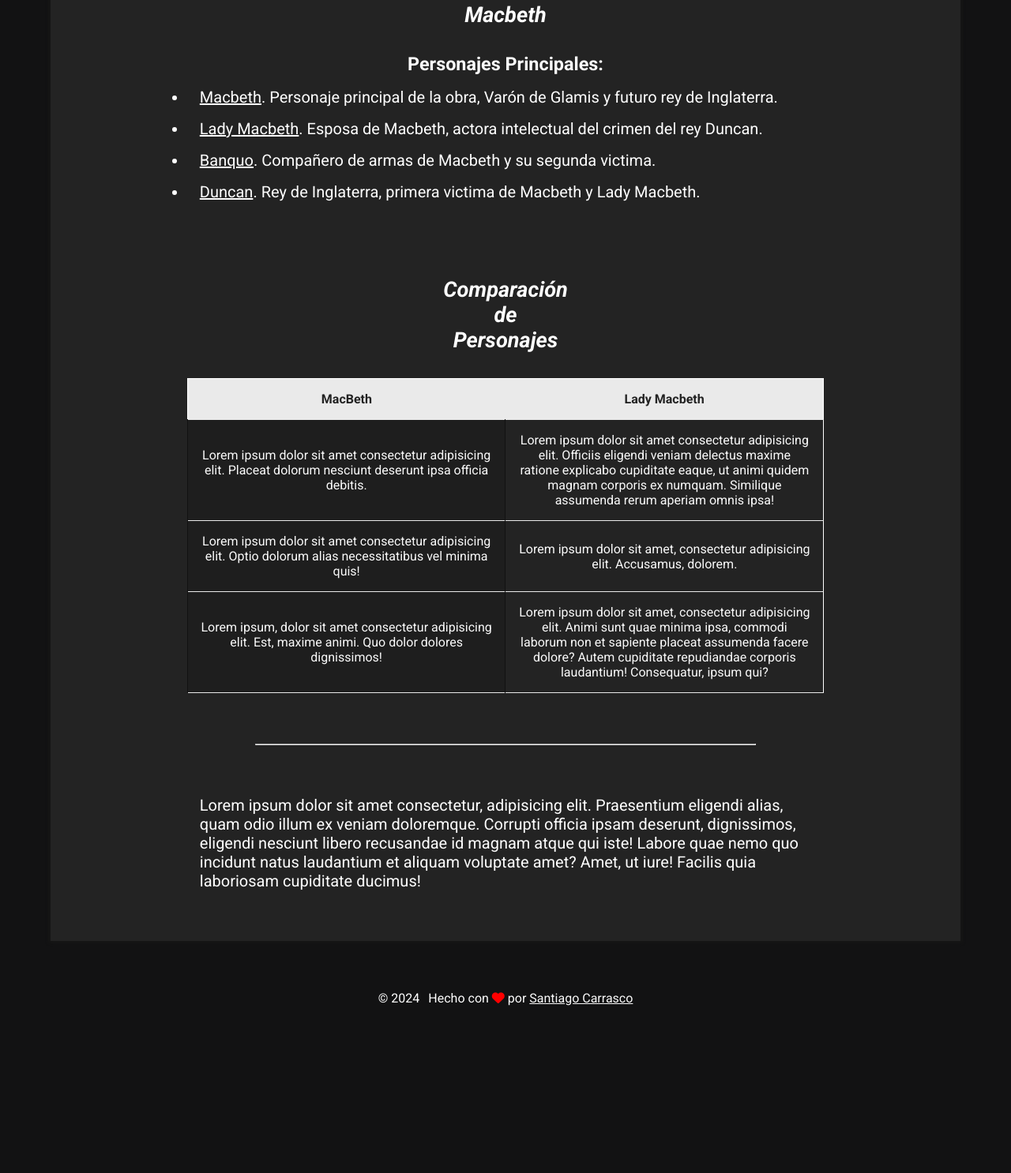
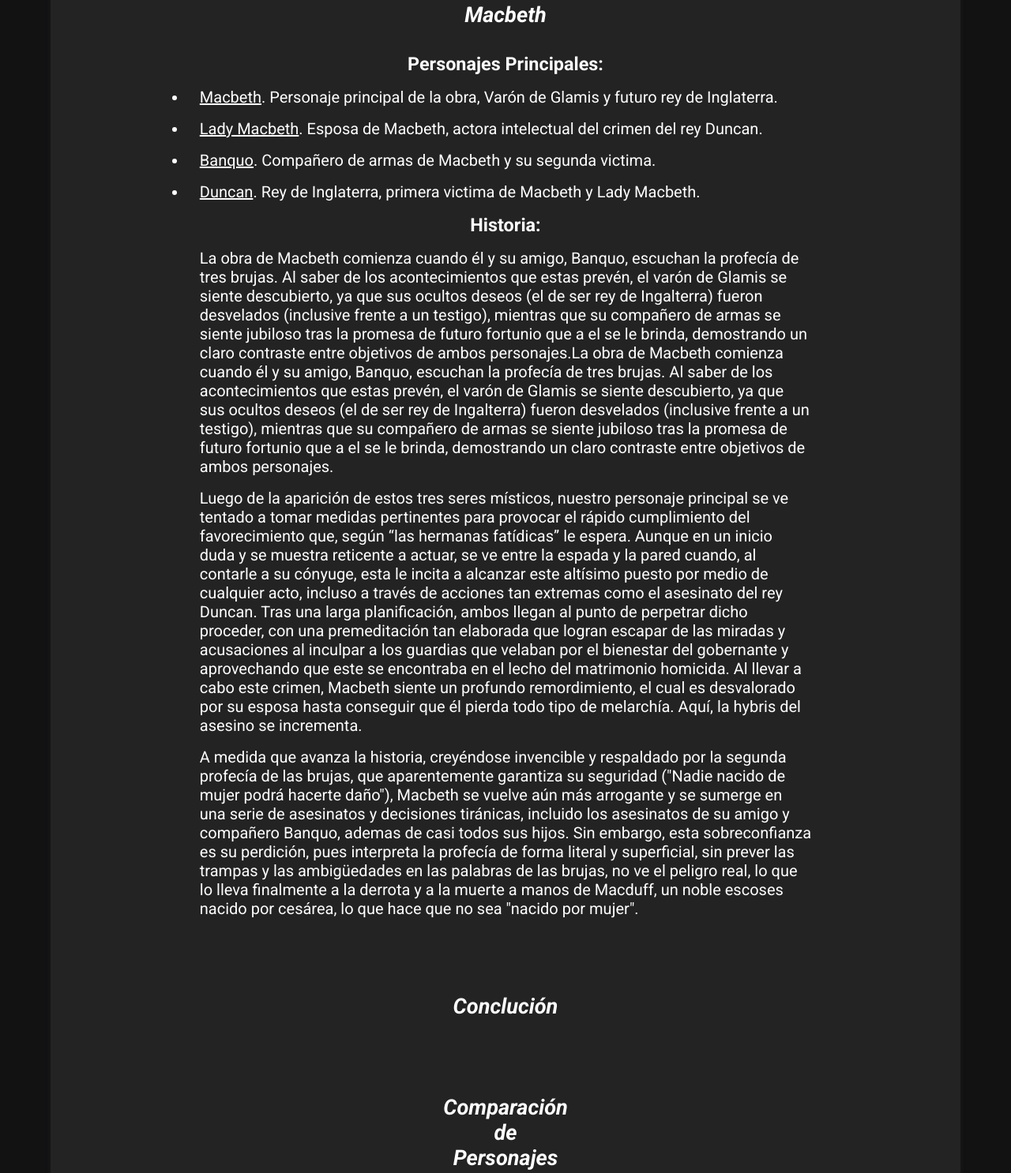
Before and after one commit to SanviDev/analisis-macbeth, a plain HTML site: page index.html in a window 1280 px wide. Shown: the part 1818-3304 px from the top of the page at 79% size. Before the commit the page ends 3122 px from the top, so only its background shows below. Drawn offline with Linux system fonts and the light colour scheme.

Commit message:
new section

```diff
--- a/index.html
+++ b/index.html
@@ -102,11 +102,73 @@
                     <h2>Macbeth</h2>
                     <h3>Personajes Principales:</h3>
                     <ul>
-                        <li><p><span class="underline">Macbeth</span>. Personaje principal de la obra, Varón de Glamis y futuro rey de Inglaterra.</p></li>
-                        <li><p><span class="underline">Lady Macbeth</span>. Esposa de Macbeth, actora intelectual del crimen del rey Duncan.</p></li>
-                        <li><p><span class="underline">Banquo</span>. Compañero de armas de Macbeth y su segunda victima.</p></li>
-                        <li><p><span class="underline">Duncan</span>. Rey de Inglaterra, primera victima de Macbeth y Lady Macbeth.</p></li>
+                        <li>
+                            <p><span class="underline">Macbeth</span>. Personaje principal de la obra, Varón de Glamis y
+                                futuro rey de Inglaterra.</p>
+                        </li>
+                        <li>
+                            <p><span class="underline">Lady Macbeth</span>. Esposa de Macbeth, actora intelectual del
+                                crimen del rey Duncan.</p>
+                        </li>
+                        <li>
+                            <p><span class="underline">Banquo</span>. Compañero de armas de Macbeth y su segunda
+                                victima.</p>
+                        </li>
+                        <li>
+                            <p><span class="underline">Duncan</span>. Rey de Inglaterra, primera victima de Macbeth y
+                                Lady Macbeth.</p>
+                        </li>
                     </ul>
+
+                    <h3>Historia:</h3>
+                    <p>La obra de Macbeth comienza cuando él y su amigo, Banquo, escuchan la profecía de tres brujas. Al
+                        saber de los
+                        acontecimientos que estas prevén, el varón de Glamis se siente descubierto, ya que sus ocultos
+                        deseos (el de ser rey de
+                        Ingalterra) fueron desvelados (inclusive frente a un testigo), mientras que su compañero de
+                        armas se siente jubiloso
+                        tras la promesa de futuro fortunio que a el se le brinda, demostrando un claro contraste entre
+                        objetivos de ambos
+                        personajes.La obra de Macbeth comienza cuando él y su amigo, Banquo, escuchan la profecía de
+                        tres brujas. Al saber de los acontecimientos que estas prevén, el varón de Glamis se siente
+                        descubierto, ya que sus ocultos deseos (el de ser rey de Ingalterra) fueron desvelados
+                        (inclusive frente a un testigo), mientras que su compañero de armas se siente jubiloso tras la
+                        promesa de futuro fortunio que a el se le brinda, demostrando un claro contraste entre objetivos
+                        de ambos personajes.</p>
+                    <p>Luego de la aparición de estos tres seres místicos, nuestro personaje principal se ve tentado a
+                        tomar medidas
+                        pertinentes para provocar el rápido cumplimiento del favorecimiento que, según “las hermanas
+                        fatídicas” le espera.
+                        Aunque en un inicio duda y se muestra reticente a actuar, se ve entre la espada y la pared
+                        cuando, al contarle a su
+                        cónyuge, esta le incita a alcanzar este altísimo puesto por medio de cualquier acto, incluso a
+                        través de acciones tan
+                        extremas como el asesinato del rey Duncan. Tras una larga planificación, ambos llegan al punto
+                        de perpetrar dicho
+                        proceder, con una premeditación tan elaborada que logran escapar de las miradas y acusaciones al
+                        inculpar a los guardias
+                        que velaban por el bienestar del gobernante y aprovechando que este se encontraba en el lecho
+                        del matrimonio homicida.
+                        Al llevar a cabo este crimen, Macbeth siente un profundo remordimiento, el cual es desvalorado
+                        por su esposa hasta
+                        conseguir que él pierda todo tipo de melarchía. Aquí, la hybris del asesino se incrementa.</p>
+                    <p>
+                        A medida que avanza la historia, creyéndose invencible y respaldado por la segunda profecía de
+                        las brujas, que
+                        aparentemente garantiza su seguridad ("Nadie nacido de mujer podrá hacerte daño"), Macbeth se
+                        vuelve aún más arrogante y
+                        se sumerge en una serie de asesinatos y decisiones tiránicas, incluido los asesinatos de su
+                        amigo y compañero Banquo,
+                        ademas de casi todos sus hijos. Sin embargo, esta sobreconfianza es su perdición, pues
+                        interpreta la profecía de forma
+                        literal y superficial, sin prever las trampas y las ambigüedades en las palabras de las brujas,
+                        no ve el peligro real,
+                        lo que lo lleva finalmente a la derrota y a la muerte a manos de Macduff, un noble escoses
+                        nacido por cesárea, lo que hace que no sea "nacido por mujer".
+                    </p>
+                </section>
+                <section>
+                    <h2>Conclución</h2>
                 </section>
             </div>
 
```
